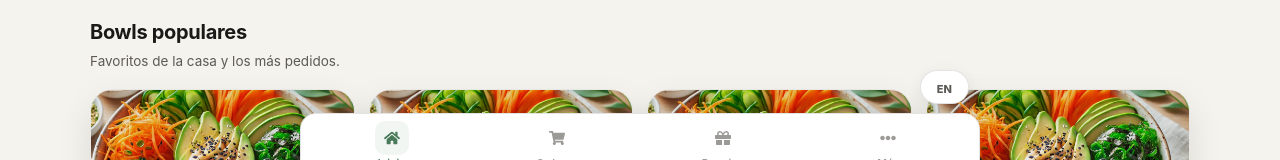
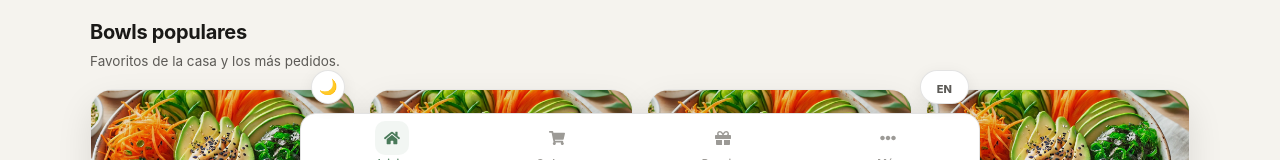
Before and after one commit to earieta21/PokePalace, a React (Vite) app: page / in a window 1280 px wide. Shown: the part 607-767 px from the top of the page. Built offline with nearby package versions, Linux system fonts and the light colour scheme; no server answers; a web font is replaced by a local one.

Commit message:
Agregar modo oscuro con toggle en navbar y deteccion de preferencia del sistema

```diff
--- a/src/components/Navbar.jsx
+++ b/src/components/Navbar.jsx
@@ -7,10 +7,12 @@ import {
   FaEllipsisH,
 } from "react-icons/fa";
 import { useLanguage } from "../i18n/LanguageContext";
+import { useTheme } from "../context/ThemeContext";
 import styles from "./Navbar.module.css";
 
 const Navbar = () => {
   const { language, t, toggleLanguage } = useLanguage();
+  const { theme, toggleTheme } = useTheme();
 
   return (
     <nav className={styles.navbar} aria-label="Main navigation">
@@ -65,6 +67,15 @@ const Navbar = () => {
 
       <button
         type="button"
+        className={styles.themeButton}
+        onClick={toggleTheme}
+        aria-label={theme === "dark" ? "Cambiar a modo claro" : "Cambiar a modo oscuro"}
+      >
+        {theme === "dark" ? "☀" : "🌙"}
+      </button>
+
+      <button
+        type="button"
         className={styles.languageButton}
         onClick={toggleLanguage}
         aria-label={t("language.label")}
--- a/src/components/Navbar.module.css
+++ b/src/components/Navbar.module.css
@@ -77,6 +77,28 @@
   color: var(--accent);
 }
 
+.themeButton {
+  position: absolute;
+  left: 10px;
+  top: -44px;
+  width: 34px;
+  height: 34px;
+  border-radius: 999px;
+  border: 1px solid var(--border-md);
+  background: var(--bg-card);
+  box-shadow: var(--shadow-md);
+  font-size: 15px;
+  cursor: pointer;
+  display: grid;
+  place-items: center;
+  padding: 0;
+  transition: background 150ms ease;
+}
+
+.themeButton:hover {
+  background: var(--accent-bg);
+}
+
 .languageButton {
   position: absolute;
   right: 10px;
--- /dev/null
+++ b/src/context/ThemeContext.jsx
@@ -0,0 +1,26 @@
+import { createContext, useContext, useEffect, useState } from "react";
+
+const ThemeContext = createContext(null);
+
+export function ThemeProvider({ children }) {
+  const [theme, setTheme] = useState(() => {
+    const saved = localStorage.getItem("poke_theme");
+    if (saved === "dark" || saved === "light") return saved;
+    return window.matchMedia("(prefers-color-scheme: dark)").matches ? "dark" : "light";
+  });
+
+  useEffect(() => {
+    document.documentElement.setAttribute("data-theme", theme);
+    localStorage.setItem("poke_theme", theme);
+  }, [theme]);
+
+  const toggleTheme = () => setTheme((t) => (t === "dark" ? "light" : "dark"));
+
+  return (
+    <ThemeContext.Provider value={{ theme, toggleTheme }}>
+      {children}
+    </ThemeContext.Provider>
+  );
+}
+
+export const useTheme = () => useContext(ThemeContext);
--- a/src/index.css
+++ b/src/index.css
@@ -37,6 +37,30 @@
   text-rendering: optimizeLegibility;
   -webkit-font-smoothing: antialiased;
   -moz-osx-font-smoothing: grayscale;
+}
+
+[data-theme="dark"] {
+  --bg:           #111512;
+  --bg-card:      #1B1F1C;
+  --bg-muted:     #252B27;
+  --bg-subtle:    #1E2320;
+
+  --text:         #EDEAE3;
+  --text-2:       #A8A9A4;
+  --text-3:       #6A6B67;
+
+  --accent:       #5C9E70;
+  --accent-2:     #7CBF8C;
+  --accent-bg:    rgba(92, 158, 112, 0.14);
+  --accent-border:rgba(92, 158, 112, 0.32);
+
+  --border:       rgba(255, 255, 255, 0.07);
+  --border-md:    rgba(255, 255, 255, 0.11);
+
+  --shadow-xs:    0 1px 2px rgba(0, 0, 0, 0.4);
+  --shadow-sm:    0 2px 8px rgba(0, 0, 0, 0.4);
+  --shadow-md:    0 4px 16px rgba(0, 0, 0, 0.45);
+  --shadow-lg:    0 8px 28px rgba(0, 0, 0, 0.5);
 }
 
 * {
--- a/src/main.jsx
+++ b/src/main.jsx
@@ -3,18 +3,21 @@ import ReactDOM from "react-dom/client";
 import App from "./App.jsx";
 import "./index.css";
 
-import { AuthProvider } from "./context/AuthContext"; // ✅ Asegúrate que la ruta sea correcta
+import { AuthProvider } from "./context/AuthContext";
 import ErrorBoundary from "./components/ErrorBoundary";
 import { LanguageProvider } from "./i18n/LanguageContext.jsx";
+import { ThemeProvider } from "./context/ThemeContext.jsx";
 
 ReactDOM.createRoot(document.getElementById("root")).render(
   <React.StrictMode>
     <ErrorBoundary label="root">
-      <LanguageProvider>
-        <AuthProvider>
-          <App />
-        </AuthProvider>
-      </LanguageProvider>
+      <ThemeProvider>
+        <LanguageProvider>
+          <AuthProvider>
+            <App />
+          </AuthProvider>
+        </LanguageProvider>
+      </ThemeProvider>
     </ErrorBoundary>
   </React.StrictMode>
 );
```
